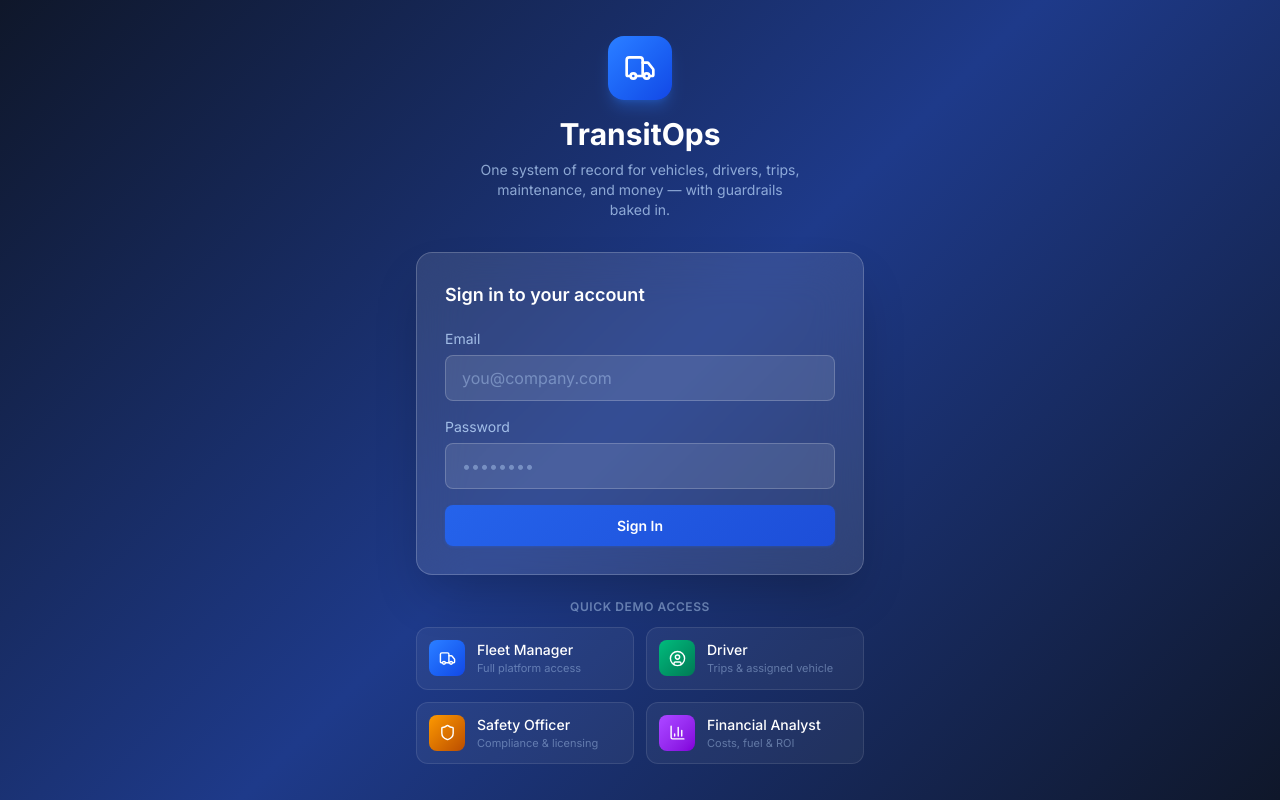
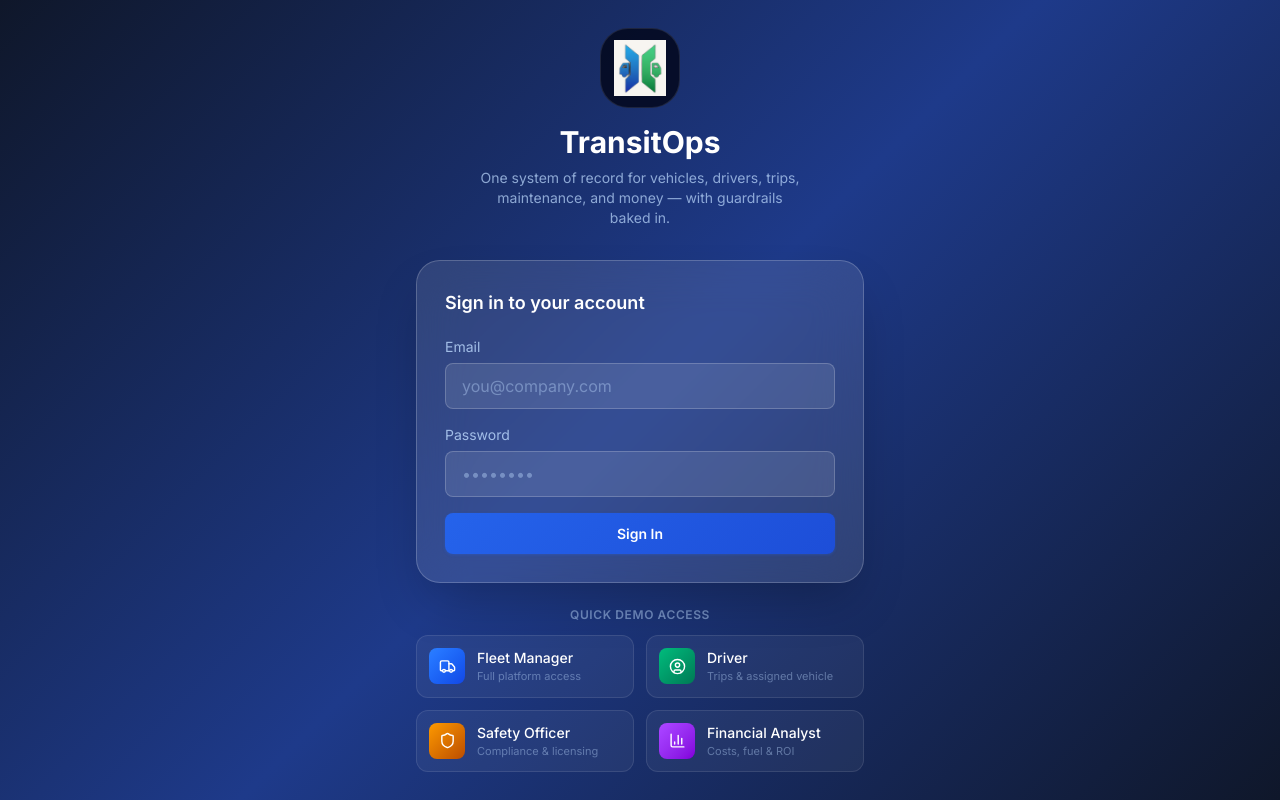
Before and after one commit to Hima1510/TransitOps-Smart-Transport-Operations-Platform, a React (Vite) app in the folder frontend/: page /login in a window 1280 px wide. Built offline with nearby package versions, Linux system fonts and the light colour scheme.

Commit message:
Logo changed

```diff
--- a/frontend/src/pages/Login.tsx
+++ b/frontend/src/pages/Login.tsx
@@ -3,6 +3,7 @@ import { useAuth } from '../context/AuthContext';
 import { useToast } from '../context/ToastContext';
 import { api } from '../api/client';
 import { Truck, Shield, BarChart3, UserCircle } from 'lucide-react';
+import logo from '../assets/logo.png';
 
 const demoUsers = [
   { label: 'Fleet Manager', email: 'fleet@transitops.io', icon: Truck, desc: 'Full platform access', color: 'from-blue-500 to-blue-700' },
@@ -36,11 +37,13 @@ export default function Login() {
     <div className="min-h-screen flex items-center justify-center p-4" style={{ background: 'linear-gradient(135deg, #0f172a 0%, #1e3a8a 50%, #0f172a 100%)' }}>
       <div className="w-full max-w-md">
         <div className="text-center mb-8">
-          <div className="inline-flex items-center justify-center w-16 h-16 rounded-2xl bg-gradient-to-br from-blue-500 to-blue-700 mb-4 shadow-lg shadow-blue-500/30"><Truck size={32} className="text-white" /></div>
+          <div className="inline-flex items-center justify-center w-20 h-20 rounded-[28px] bg-slate-950/80 border border-white/10 mb-4 shadow-[0_20px_60px_-40px_rgba(15,23,42,0.9)]">
+            <img src={logo} alt="TransitOps logo" className="w-14 h-14 object-contain" />
+          </div>
           <h1 className="text-3xl font-bold text-white mb-2">TransitOps</h1>
           <p className="text-blue-200/70 text-sm max-w-xs mx-auto">One system of record for vehicles, drivers, trips, maintenance, and money — with guardrails baked in.</p>
         </div>
-        <div className="bg-white/10 backdrop-blur-xl border border-white/20 rounded-2xl p-7 shadow-2xl mb-6">
+        <div className="bg-white/10 backdrop-blur-xl border border-white/20 rounded-3xl p-7 shadow-2xl mb-6">
           <h2 className="text-white font-semibold text-lg mb-5">Sign in to your account</h2>
           <form onSubmit={handleLogin} className="space-y-4">
             <div><label className="block text-blue-200/80 text-sm mb-1.5">Email</label><input type="email" value={email} onChange={e => setEmail(e.target.value)} className="w-full px-4 py-2.5 rounded-lg bg-white/10 border border-white/20 text-white placeholder-blue-200/40 focus:border-blue-400 focus:outline-none focus:ring-2 focus:ring-blue-400/20 transition-all" placeholder="you@company.com" /></div>
```
